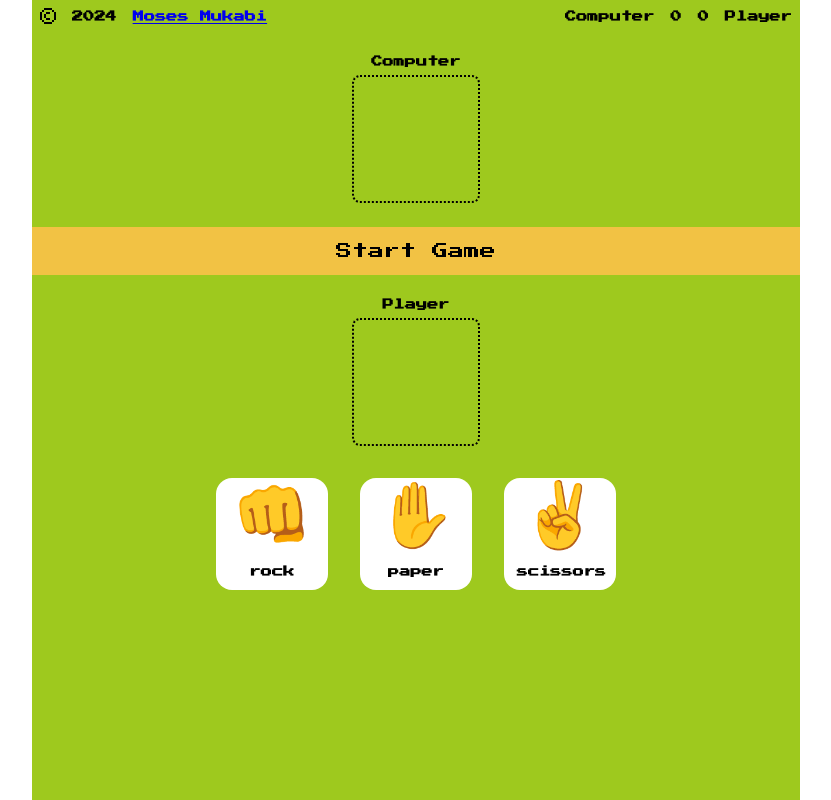
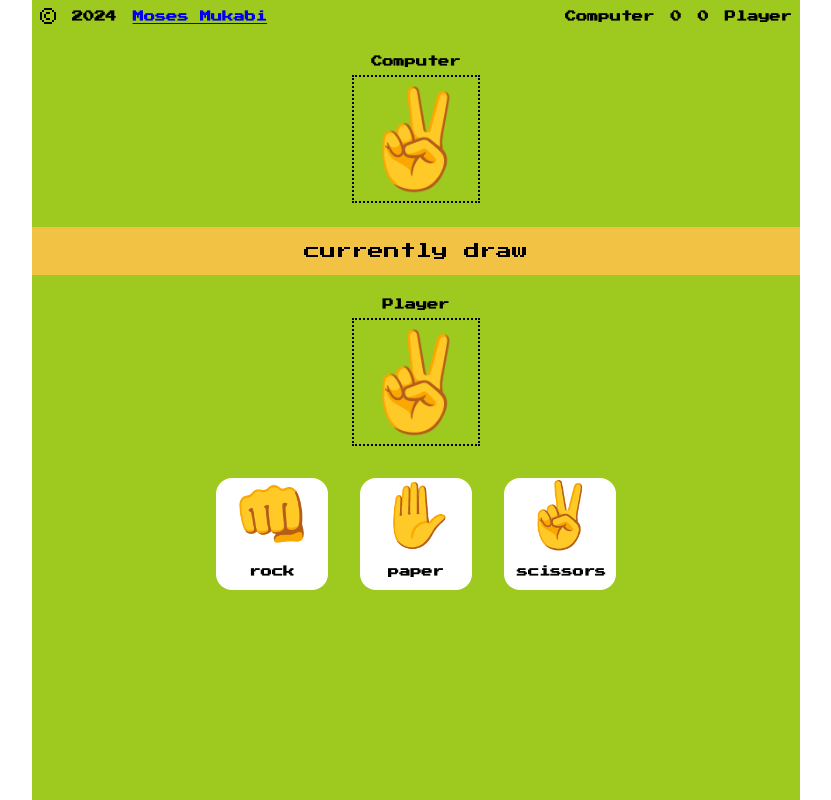
Before and after one commit to mosesmukabi/rock-paper-scissor-game, a plain HTML site: page index.html in a window 1280 px wide. Shown: the whole page, without its empty margins (224-1055 px from the left). Drawn offline with Linux system fonts and the light colour scheme.

Commit message:
change css and add some items on the page

```diff
--- a/index.html
+++ b/index.html
@@ -30,18 +30,18 @@
       <section class="computer">
         <div class="title">
           <h1>Computer</h1>
-          <button id="currentComputerPlayer"></button>
+          <button id="currentComputerPlayer">✌️</button>
         </div>
       </section>
 
       <section class="result">
-        <p id="results">Start Game</p>
+        <p id="results">currently draw</p>
       </section>
 
       <section class="computer">
         <div class="title">
           <h1>Player</h1>
-          <button id="currentPlayer"></button>
+          <button id="currentPlayer">✌️</button>
         </div>
       </section>
 
--- a/style.css
+++ b/style.css
@@ -22,7 +22,6 @@ body {
 }
 
 .parent {
-  padding-bottom: 0.5rem;
   margin: auto 25%;
   background-color: rgb(158, 201, 30);
   display: flex;
@@ -75,7 +74,6 @@ h1 {
   font-size: 6rem;
 }
 
-/*########### Game items ##################3*/
 .game_items {
   margin-top: 1rem;
   display: flex;
@@ -88,7 +86,6 @@ h1 {
 button {
   font-size: 3rem;
   border: none;
-  border-radius: 0.5rem;
   width: 100%;
   cursor: pointer;
   background: transparent;
```
